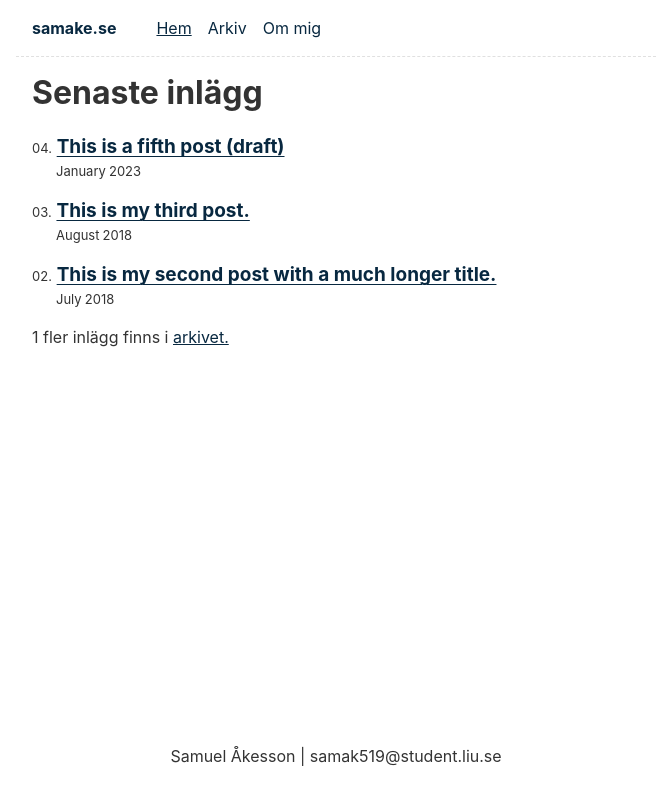
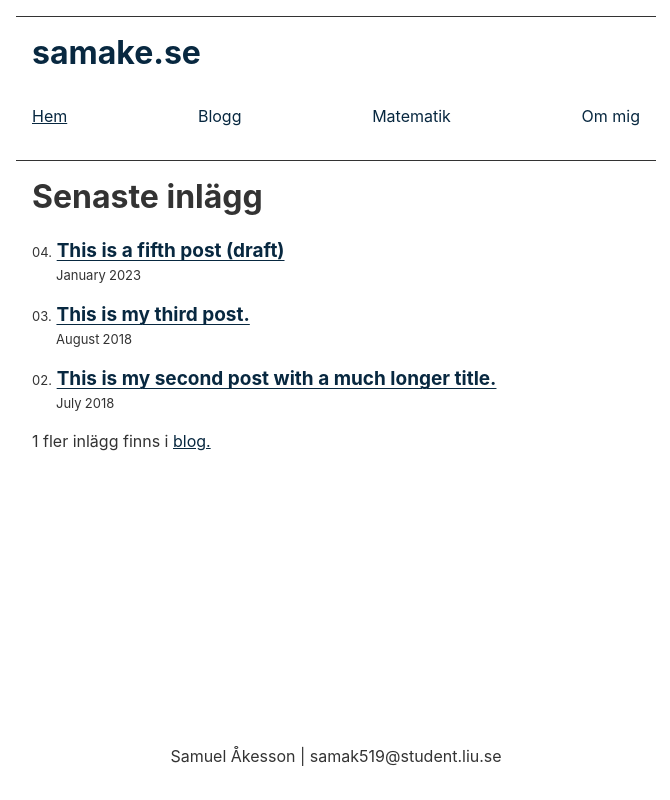
Before and after one commit to Sermuns/sermuns, an Eleventy site: page pages/index.njk in a window 1280 px wide. Shown: the whole page, without its empty margins (304-974 px from the left). Built offline with nearby package versions, Linux system fonts and the light colour scheme; Eleventy itself is replaced by a stand-in of ours; files that its build step writes are made by us from their sources.

Commit message:
changing alot, including header

```diff
--- a/_includes/layouts/post.njk
+++ b/_includes/layouts/post.njk
@@ -1,5 +1,5 @@
 ---
-layout: layouts/base.njk
+layout: layouts/base
 ---
 {# Only include the syntax highlighter CSS on blog posts #}
 {%- css %}{% include "node_modules/prismjs/themes/prism-okaidia.css" %}{% endcss %}
--- a/pages/about/index.md
+++ b/pages/about/index.md
@@ -1,9 +1,9 @@
 ---
-layout: layouts/base.njk
+layout: layouts/base
 title: Om mig
 eleventyNavigation:
   key: Om mig
-  order: 3
+  order: 99
 ---
 
 # {{title}}
--- a/pages/blog.njk
+++ b/pages/blog.njk
@@ -1,7 +1,7 @@
 ---
 layout: layouts/home.njk
 eleventyNavigation:
-  key: Arkiv
+  key: Blogg
   order: 2
 ---
 <h1>Arkiv</h1>
--- a/pages/index.njk
+++ b/pages/index.njk
@@ -15,7 +15,7 @@ numberOfLatestPostsToShow: 3
 
 {% set morePosts = postsCount - numberOfLatestPostsToShow %}
 {% if morePosts > 0 %}
-<p>{{ morePosts }} fler inlägg{% if morePosts != 1 %}{% endif %} finns i <a href="/blog">arkivet.<a></p>
+<p>{{ morePosts }} fler inlägg{% if morePosts != 1 %}{% endif %} finns i <a href="/blog">blog.</a></p>
 {% endif %}
 
 {# List every content page in the project #}
--- /dev/null
+++ b/pages/math/index.md
@@ -0,0 +1,9 @@
+---
+layout: layouts/site
+title: Matematik
+eleventyNavigation:
+  key: Matematik
+  order: 3
+---
+hej
+hej
--- a/public/css/index.css
+++ b/public/css/index.css
@@ -31,7 +31,7 @@
 		--text-color-link-active: #6969f7;
 		--text-color-link-visited: #a6a6f8;
 
-		--background-color: #15202b;
+		--background-color: #1a1f24;
 	}
 }
 
@@ -111,8 +111,10 @@ main :first-child {
 text-align: center;
 }
 
-header {
-	border-bottom: 1px dashed var(--color-gray-20);
+header{
+	margin-top: 1rem;
+	border-bottom: 1px solid var(--color-gray-90);
+	border-top: 1px solid var(--color-gray-90);
 }
 header:after {
 	content: "";
@@ -166,24 +168,30 @@ header {
 	padding: 1em;
 }
 .home-link {
-	font-size: 1em; /* 16px /16 */
+	font-size: 2em; /* 16px /16 */
 	font-weight: 700;
-	margin-right: 2em;
 }
 .home-link:link:not(:hover) {
 	text-decoration: none;
 }
 
 /* Nav */
+nav{
+	margin-top: 1rem;
+	width: 100%;
+	display: flex;
+	justify-content: space-between;
+}
 .nav {
 	display: flex;
 	padding: 0;
 	margin: 0;
+	width: 100%;
 	list-style: none;
+	justify-content: space-between;
 }
 .nav-item {
-	display: inline-block;
-	margin-right: 1em;
+	text-align: center;
 }
 .nav-item a[href]:not(:hover) {
 	text-decoration: none;
```
Also changed, not shown: _includes/layouts/site.md (added, +7 -0 lines).
